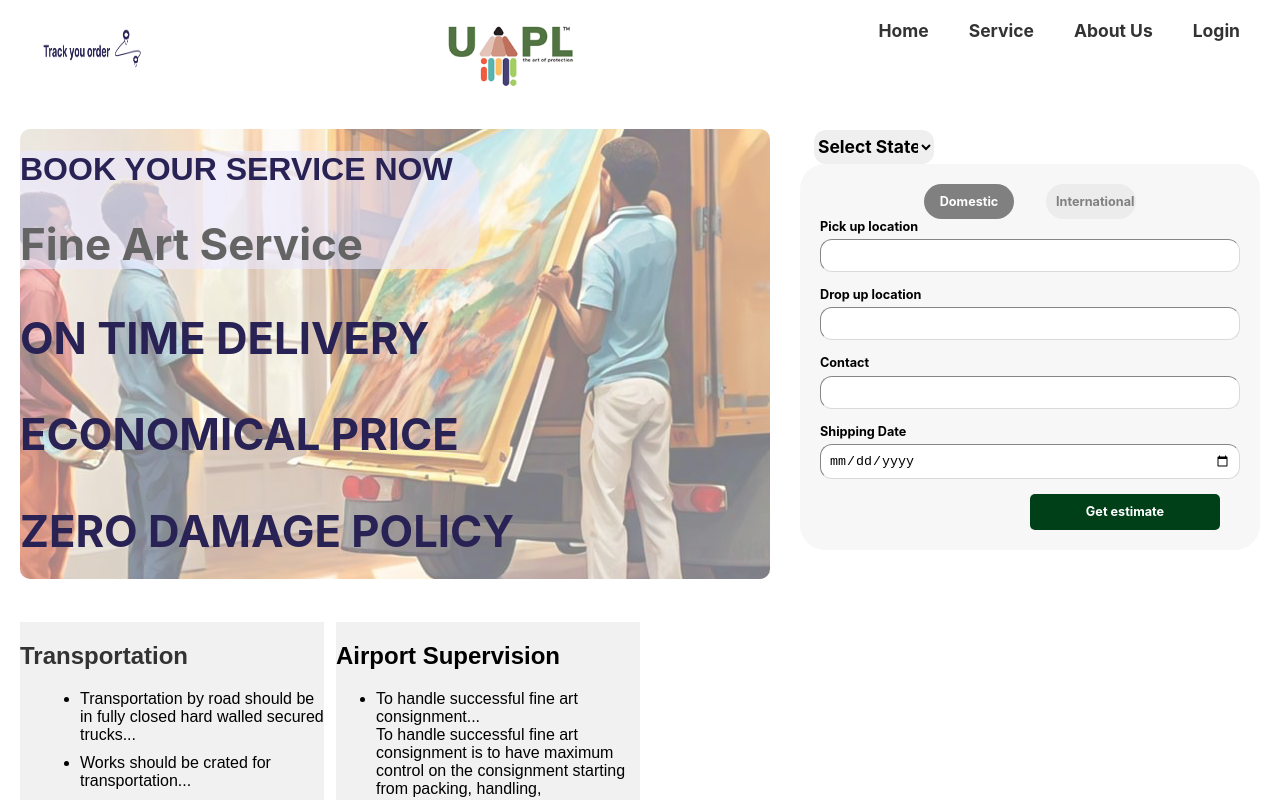
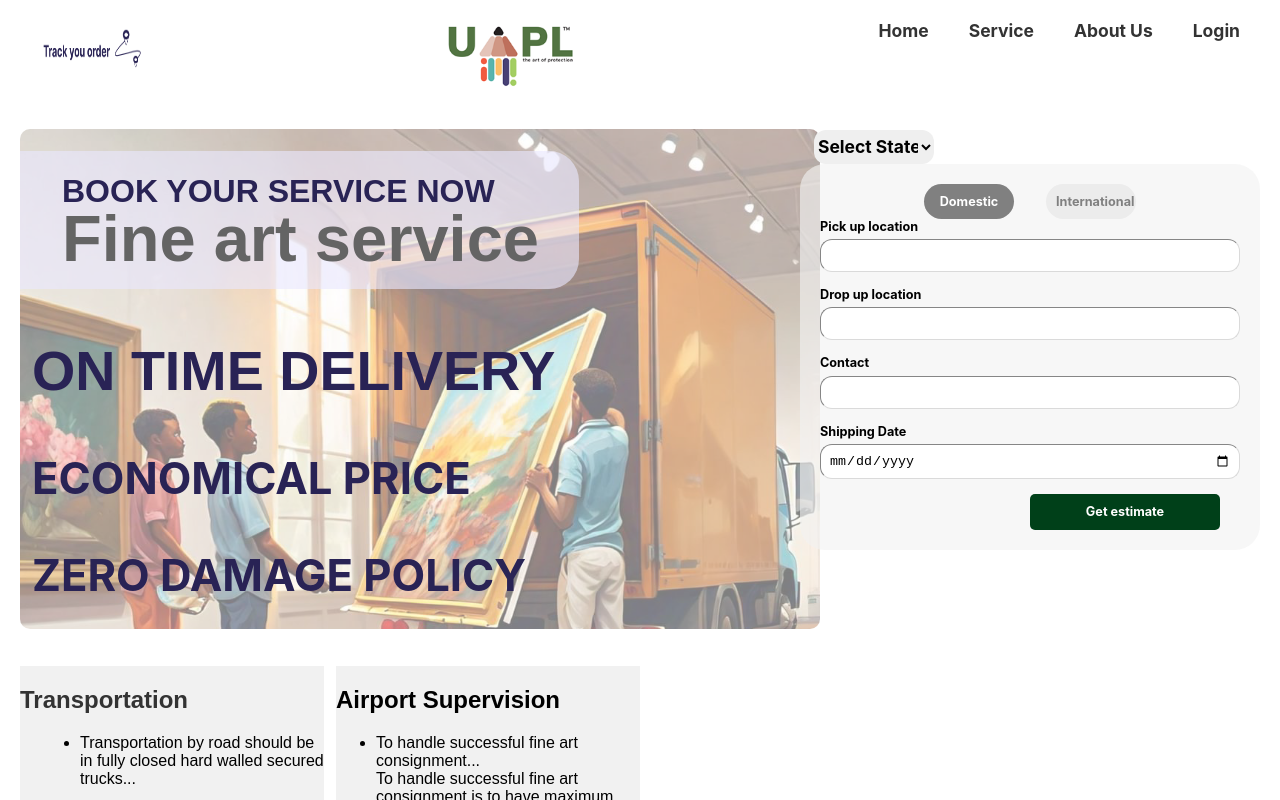
Before and after one commit to lakshmivenkateswara2356/artservices, a React (Create React App) app: page / in a window 1280 px wide. Shown: the top 800 px of the page. Built offline with nearby package versions, Linux system fonts and the light colour scheme.

Commit message:
fontcommits

```diff
--- a/src/components/ServiceDescription/index.css
+++ b/src/components/ServiceDescription/index.css
@@ -59,19 +59,32 @@ margin-left:12px ;
   .addingbackground::before{
     content: "";
     background-image: url(newimage.jpg);
-    background-position: center;
-    background-repeat: no-repeat;
+    background-size: cover;
+
     position: absolute;
     z-index: -1;
     opacity: 0.5;
-    height: 450px;
-    width: 750px;
+    height: 500px;
+    width: 800px;
     margin-top: -22px;
     background-color: black;
     border-radius: 10px;
     color: white;
   }
 
+  .parahiglightrrr {
+
+font-size: 55.63px !important;
+font-weight: bold !important;
+line-height: 52.8px;
+text-align: left;
+color: #292355!important;
+
+margin-left: 12px;
+border-color: black;
+border-width: 1px;
+
+  }
 
   .service-description h1 {
     font-size: 2em;
@@ -106,24 +119,25 @@ margin-left:12px ;
   .mainhedd {
     color: #292355 !important;
     font-weight: bold !important;
+    margin-left: 42px;
+    padding-top: 22px;
   }
 
  .Fineartsecs{
     color: #646464 !important;
-    ;
-    font-family: Inter;
-font-size: 43.89px !important;
+     margin-left: 42px;
+     font-size: 65px !important;
+margin-top: -20px;
 font-weight: 700;
 line-height: 53.12px;
-text-align: left;
+
 
  }
 
  .minibackeff {
-    width: 459px;
-height: 118px;
+    width: 559px;
+height: 138px;
 top: 157px;
-
 border-radius: 0px 30px 30px 0px;
 
 background: #EBE9FF9E;
@@ -137,5 +151,6 @@ font-weight: 700 !important;
 line-height: 52.8px;
 text-align: left;
 color: #292355 !important;
+margin-left: 12px;
 
  }
--- a/src/components/ServiceDescription/index.js
+++ b/src/components/ServiceDescription/index.js
@@ -6,9 +6,9 @@ const ServiceDescription = () => (
     <div className="addingbackground">
         <div className="minibackeff">
         <h1 className="mainhedd">BOOK YOUR SERVICE NOW</h1>
-    <h1 className="Fineartsecs">Fine Art Service</h1>
+    <h1 className="Fineartsecs">Fine art service</h1>
     </div>
-    <p className="parahiglight">ON TIME DELIVERY</p>
+    <p className="parahiglightrrr">ON TIME DELIVERY</p>
     <p className="parahiglight">ECONOMICAL PRICE</p>
     <p className="parahiglight">ZERO DAMAGE POLICY</p>
 
```
